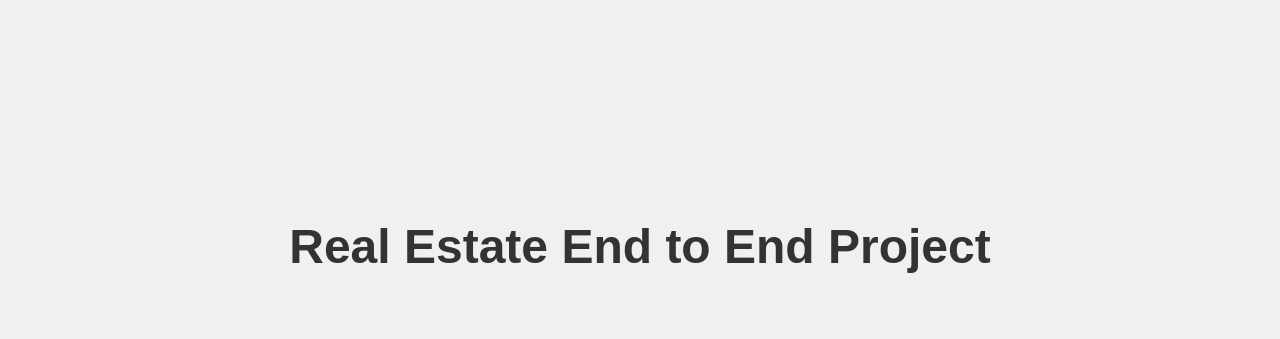
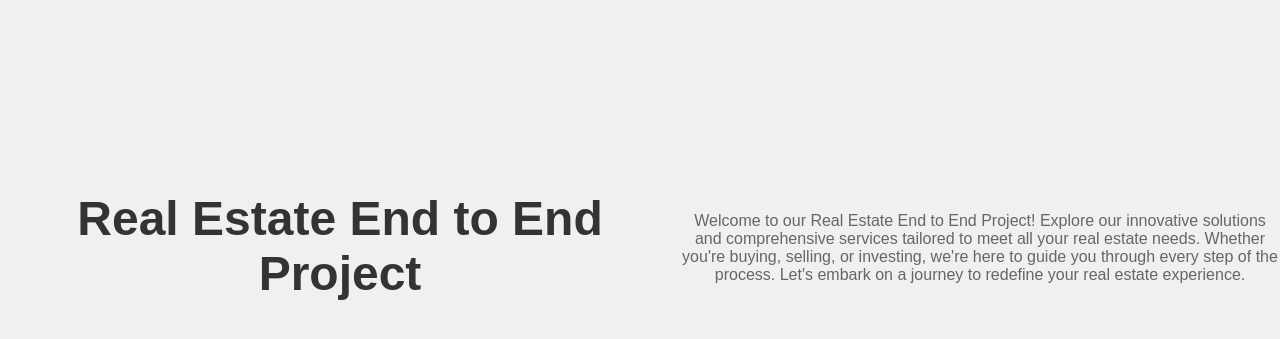
Before and after one commit to emrecanduran/End-to-End-Azure-ML-Deployment, a Flask app: page / in a window 1280 px wide. Shown: the part 154-493 px from the top of the page. Run offline with Flask 3, Linux system fonts and the light colour scheme; parts of the project's set-up code (start-up, migrations or seed data) failed here and were passed over.

Commit message:
This is the commit for web app

```diff
--- a/templates/home.html
+++ b/templates/home.html
@@ -20,9 +20,16 @@
             color: #333;
             text-align: center;
         }
+        p {
+            text-align: center;
+            color: #666;
+            max-width: 600px;
+            margin-top: 20px;
+        }
     </style>
 </head>
 <body>
     <h1>Real Estate End to End Project</h1>
+    <p>Welcome to our Real Estate End to End Project! Explore our innovative solutions and comprehensive services tailored to meet all your real estate needs. Whether you're buying, selling, or investing, we're here to guide you through every step of the process. Let's embark on a journey to redefine your real estate experience.</p>
 </body>
 </html>
```
